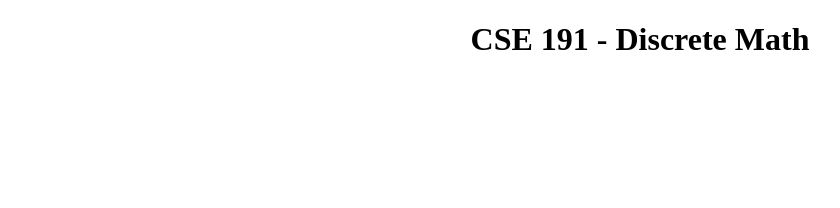
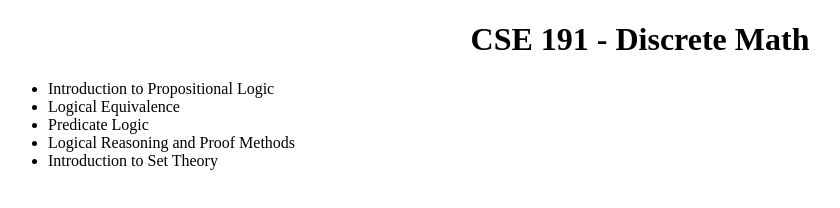
Before and after one commit to rbgk/CSE191, a plain HTML site: page index.html in a window 1280 px wide. Shown: the whole page, without its empty margins (0-840 px from the left). Drawn offline with Linux system fonts and the light colour scheme.

Commit message:
add slide titles

```diff
--- a/index.html
+++ b/index.html
@@ -9,5 +9,24 @@
     <h1 style="text-align: center;">
         CSE 191 - Discrete Math
     </h1>
+
+    <ul>
+        <li>
+            Introduction to Propositional Logic
+        </li>
+        <li>
+            Logical Equivalence
+        </li>
+        <li>
+            Predicate Logic
+        </li>
+        <li>
+            Logical Reasoning and Proof Methods
+        </li>
+        <li>
+            Introduction to Set Theory
+        </li>
+    </ul>
+
 </body>
 </html>
```
